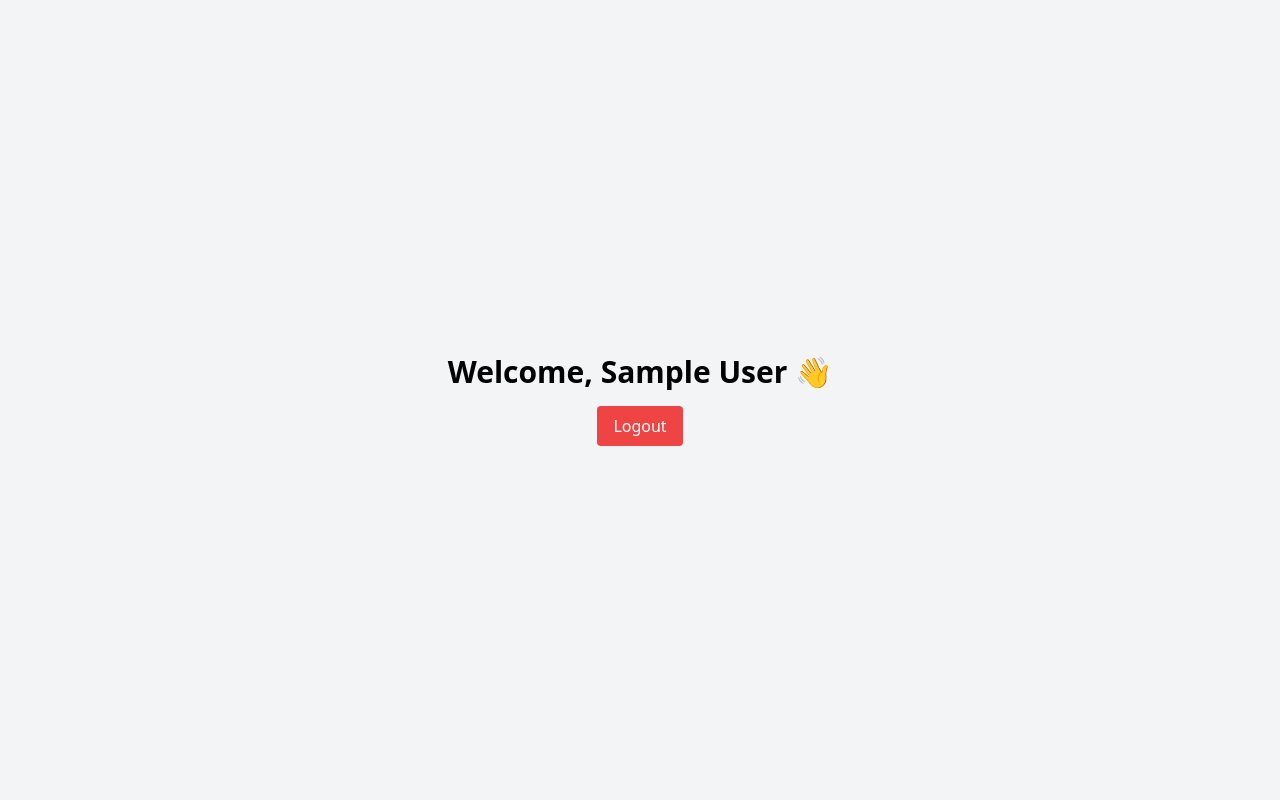
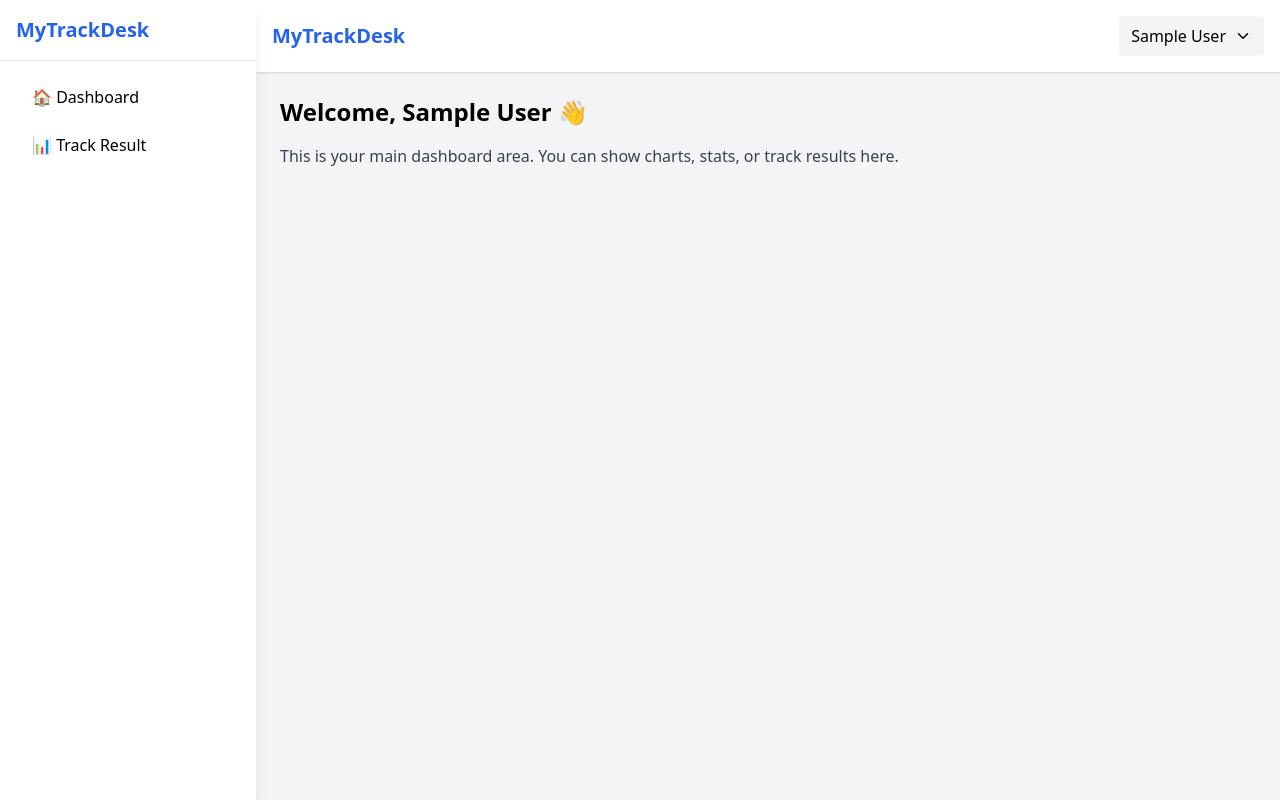
Before and after one commit to AnshumanBharatiya/mytrackdesk, a React (Create React App) app: page /dashboard in a window 1280 px wide. Built offline with nearby package versions, Linux system fonts and the light colour scheme; no server answers; sample sign-in values are in the browser's storage.

Commit message:
2nd Commit

```diff
--- a/package.json
+++ b/package.json
@@ -8,6 +8,7 @@
     "@testing-library/react": "^16.3.0",
     "@testing-library/user-event": "^13.5.0",
     "firebase": "^12.0.0",
+    "lucide-react": "^0.525.0",
     "react": "^18.3.1",
     "react-dom": "^18.3.1",
     "react-router-dom": "^7.7.0",
--- a/src/pages/Dashboard.jsx
+++ b/src/pages/Dashboard.jsx
@@ -4,9 +4,12 @@ import { signOut, onAuthStateChanged } from "firebase/auth";
 import { useNavigate } from "react-router-dom";
 import { toast } from "react-toastify";
 import "react-toastify/dist/ReactToastify.css";
+import { Menu, ChevronDown } from "lucide-react"; // For icons
 
 export default function Dashboard() {
   const [userName, setUserName] = useState("");
+  const [sidebarOpen, setSidebarOpen] = useState(false);
+  const [dropdownOpen, setDropdownOpen] = useState(false);
   const navigate = useNavigate();
 
   useEffect(() => {
@@ -26,20 +29,69 @@ export default function Dashboard() {
       navigate("/login");
       toast.success("Logout Successful!");
     } catch (err) {
-      // console.error("Logout failed:", err);
-      toast.success("Logout Failed!");
+      toast.error("Logout Failed!");
     }
   };
 
   return (
-    <div className="flex flex-col items-center justify-center min-h-screen bg-gray-100">
-      <h1 className="text-3xl font-bold mb-4">Welcome, {userName} 👋</h1>
+    <div className="flex h-screen bg-gray-100">
+      {/* ✅ Sidebar */}
+      <div
+        className={`fixed inset-y-0 left-0 w-64 bg-white shadow-lg transform transition-transform duration-300 z-40
+        ${sidebarOpen ? "translate-x-0" : "-translate-x-64"} md:translate-x-0`}
+      >
+        <div className="p-4 text-xl font-bold text-blue-600 border-b">MyTrackDesk</div>
+        <nav className="p-4 space-y-2">
+          <button className="w-full text-left px-4 py-2 rounded hover:bg-blue-100">🏠 Dashboard</button>
+          <button className="w-full text-left px-4 py-2 rounded hover:bg-blue-100">📊 Track Result</button>
+        </nav>
+      </div>
+
+      {/* ✅ Main Content */}
+      <div className="flex flex-col flex-1 ml-0 md:ml-64">
+        {/* Top Navbar */}
+        <div className="flex items-center justify-between bg-white shadow p-4">
+          <button
+            className="md:hidden text-gray-600"
+            onClick={() => setSidebarOpen(!sidebarOpen)}
+          >
+            <Menu size={24} />
+          </button>
+
+          <div className="text-xl font-bold text-blue-600 hidden md:block">MyTrackDesk</div>
+
+          <div className="relative">
+            <button
+              onClick={() => setDropdownOpen(!dropdownOpen)}
+              className="flex items-center space-x-2 bg-gray-100 px-3 py-2 rounded hover:bg-gray-200"
+            >
+              <span>{userName || "User"}</span>
+              <ChevronDown size={18} />
+            </button>
+            {dropdownOpen && (
+              <div className="absolute right-0 mt-2 w-48 bg-white shadow-md rounded-md border z-50">
+                <button className="w-full text-left px-4 py-2 hover:bg-gray-100">
+                  Change Password
+                </button>
       <button
         onClick={handleLogout}
-        className="bg-red-500 text-white px-4 py-2 rounded hover:bg-red-600"
+                  className="w-full text-left px-4 py-2 hover:bg-gray-100 text-red-600"
       >
         Logout
       </button>
+              </div>
+            )}
+          </div>
+        </div>
+
+        {/* Content Area */}
+        <div className="flex-1 p-6 overflow-auto">
+          <h1 className="text-2xl font-bold mb-4">Welcome, {userName} 👋</h1>
+          <p className="text-gray-700">
+            This is your main dashboard area. You can show charts, stats, or track results here.
+          </p>
+        </div>
+      </div>
     </div>
   );
 }
```
Also changed, not shown: 1 other file (tests, documents, lock files or other folders).
